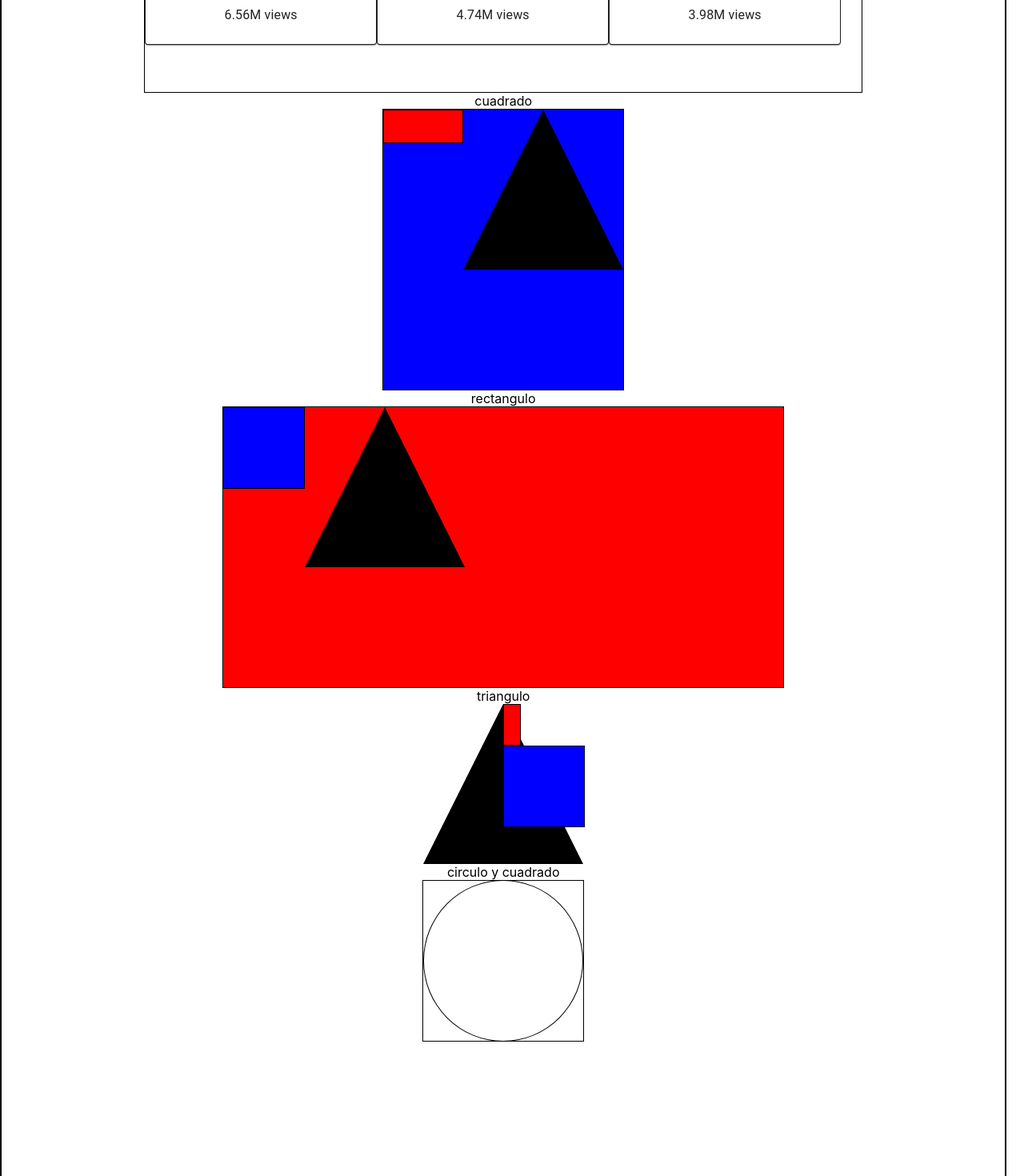
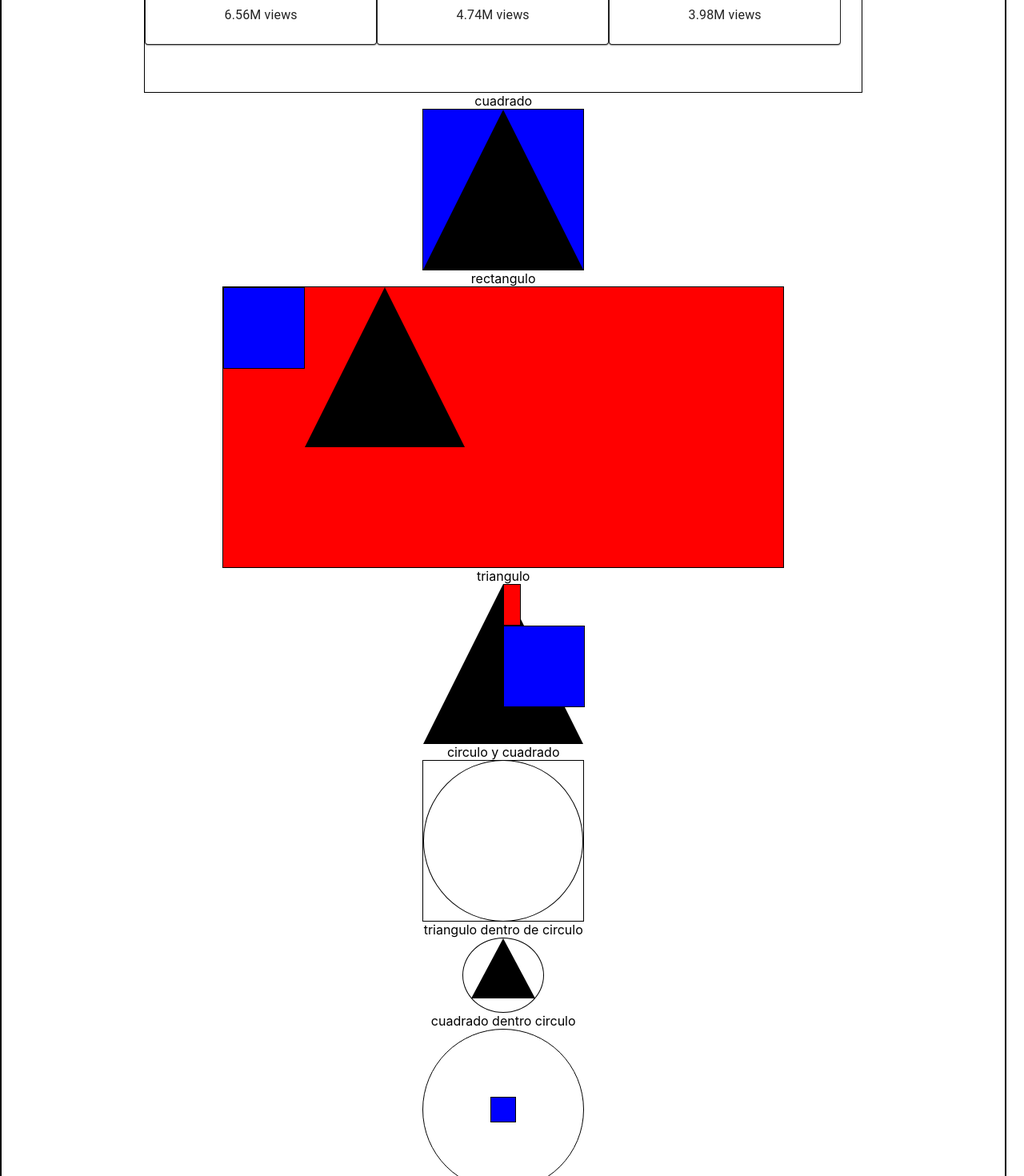
Before and after one commit to Revivanco/reginas-food-app, a React (Create React App) app: page / in a window 1280 px wide. Shown: the part 460-1930 px from the top of the page at 80% size. Built offline with nearby package versions, Linux system fonts and the light colour scheme.

Commit message:
play with styles in components

```diff
--- a/src/App.jsx
+++ b/src/App.jsx
@@ -49,20 +49,12 @@ const App = () => {
       <Box
         sx={{
           border: "1px solid",
-          height: "350px",
-          width: "300px",
+          height: "200px",
+          width: "200px",
           display: "flex",
           backgroundColor: "blue"
         }}>
-        <Box
-          sx={{
-            border: "1px solid",
-            alignItems: "center",
-            height: "40px",
-            width: "2000px",
-            display: "flex",
-            backgroundColor: "red"
-          }}></Box>
+
         <Box
           sx={{
             height: "0%",
@@ -157,6 +149,47 @@ const App = () => {
         </Box>
       </Box>
 
+      triangulo dentro de circulo
+      <Box
+        sx={{
+          width: "100px",
+          height: "92px",
+          borderRadius: "85%",
+          border: "1px solid",
+          display: "flex",
+          justifyContent: "center"
+        }}>
+        <Box sx={{
+          height: "0%",
+          width: "0%",
+          borderBottom: "75px solid",
+          borderLeft: "40px solid transparent",
+          borderRight: "40px solid transparent"
+        }}>
+        </Box>
+      </Box>
+
+      cuadrado dentro circulo
+        <Box
+        sx={{
+          width: "200px",
+          height: "200px",
+          borderRadius: "85%",
+          border: "1px solid",
+          display: "flex",
+          justifyContent: "center",
+          alignItems: "center"
+        }}>
+          <Box
+          sx={{
+          border: "1px solid",
+          height: "30px",
+          width: "30px",
+          display: "flex",
+          backgroundColor: "blue"
+          }}></Box>
+        </Box>
+
     </Box>
   );
 }
```
